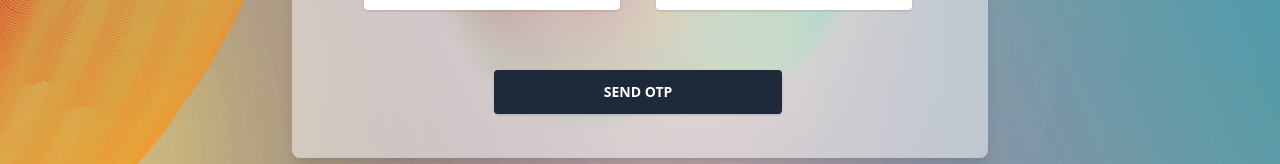
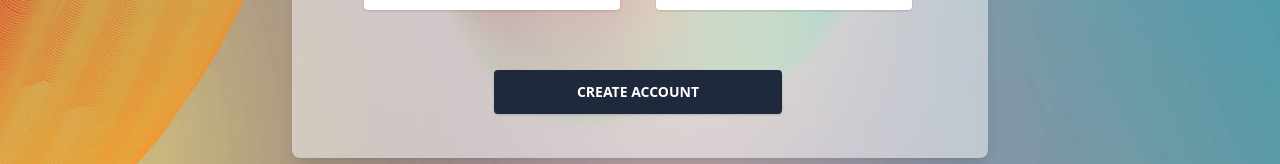
Before and after one commit to Muhammed-Arfaq/Hersey_Freelance_Vendor, a React (Vite) app: page /vendor/signup in a window 1280 px wide. Shown: the part 708-872 px from the top of the page. Built offline with nearby package versions, Linux system fonts and the light colour scheme.

Commit message:
code updated

```diff
--- a/src/Vendor/Signup/Signup.jsx
+++ b/src/Vendor/Signup/Signup.jsx
@@ -371,7 +371,7 @@ export default function VendorSignup() {
                         className="bg-blueGray-800 text-white active:bg-blueGray-600 text-sm font-bold uppercase px-6 py-3 rounded shadow hover:shadow-lg outline-none focus:outline-none mr-1 mb-1 w-72 ease-linear transition-all duration-150"
                         type="Submit"
                       >
-                        Send OTP
+                        Create Account
                       </button>
                     </div>
                   </form>
```
